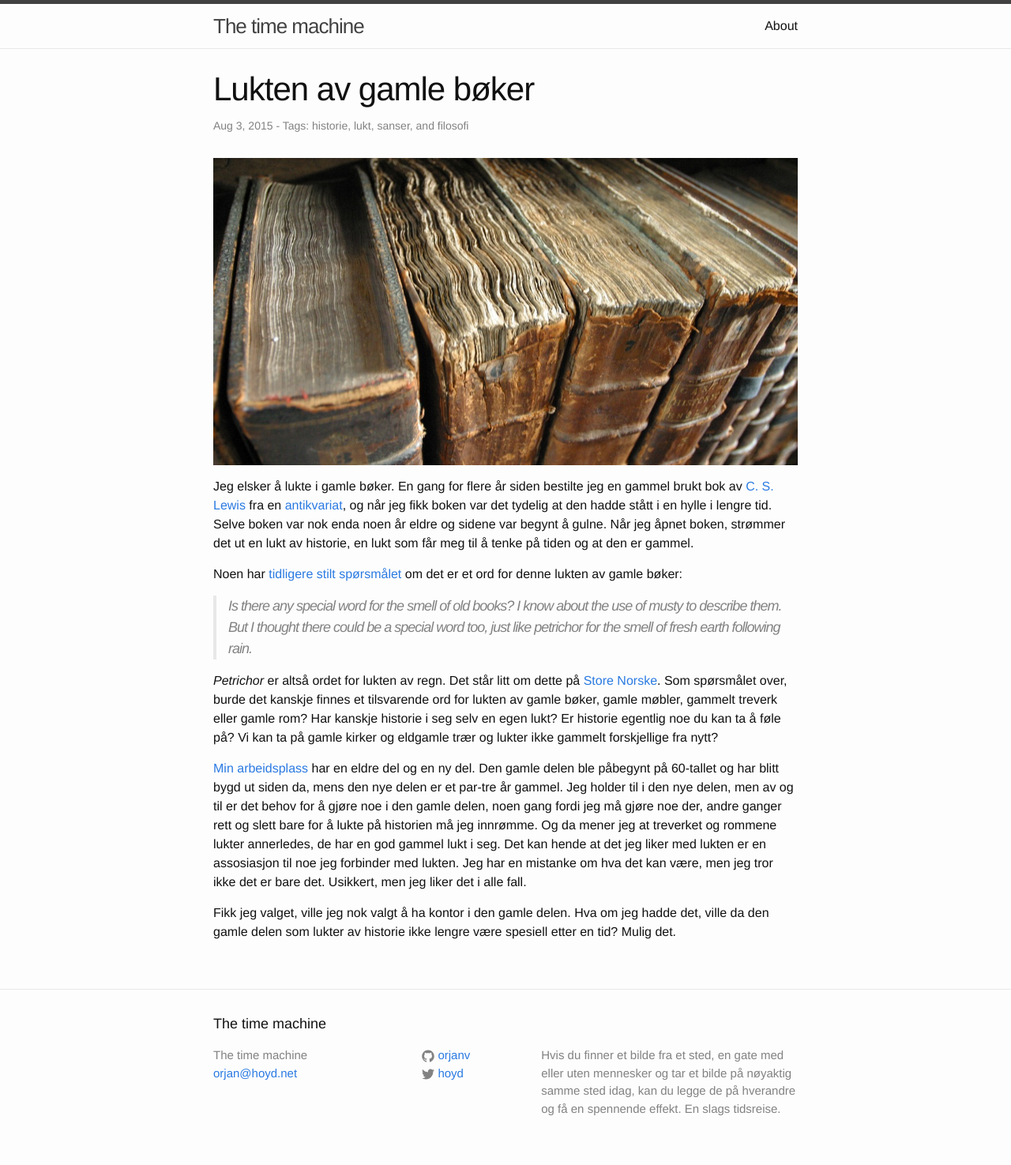
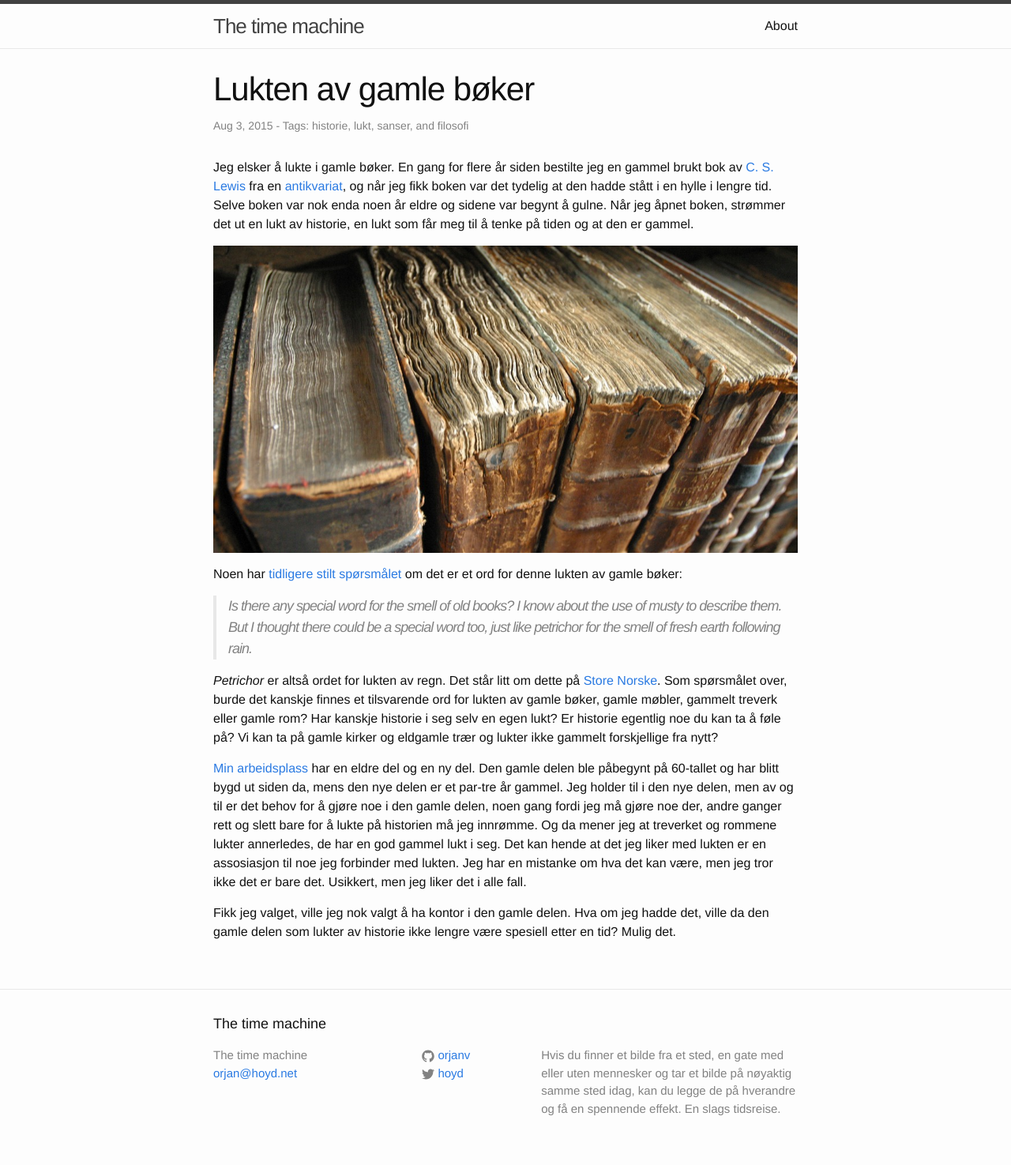
Before and after one commit to orjanv/orjanv.github.io, a Jekyll site: the page built from _posts/2015-08-03-gamle-boker.md, in a window 1280 px wide. Shown: the whole page at 79% size. Built offline with Jekyll 4.4.1, drawn with Linux system fonts in a browser that asks for light colours.

Commit message:
new blog post

```diff
--- a/_posts/2015-08-03-gamle-boker.md
+++ b/_posts/2015-08-03-gamle-boker.md
@@ -6,9 +6,10 @@ thumbnail: /assets/gamle-boker.jpg
 category: historie
 tags: historie lukt sanser filosofi
 ---
-![](/assets/gamle-boker.jpg)
 
 Jeg elsker å lukte i gamle bøker. En gang for flere år siden bestilte jeg en gammel brukt bok av [C. S. Lewis](http://www.goodreads.com/author/show/1069006.C_S_Lewis) fra en [antikvariat](http://antikvariat.net/), og når jeg fikk boken var det tydelig at den hadde stått i en hylle i lengre tid. Selve boken var nok enda noen år eldre og sidene var begynt å gulne. Når jeg åpnet boken, strømmer det ut en lukt av historie, en lukt som får meg til å tenke på tiden og at den er gammel.
+
+![](/assets/gamle-boker.jpg)
 
 Noen har [tidligere stilt spørsmålet](http://english.stackexchange.com/questions/57416/word-for-the-smell-of-old-books) om det er et ord for denne lukten av gamle bøker:
 
```
